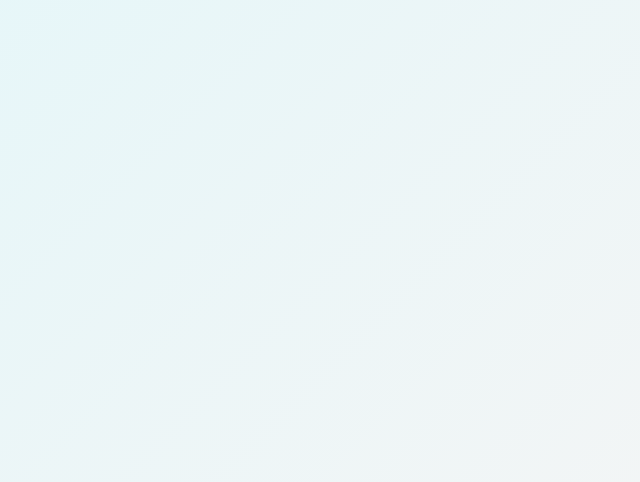
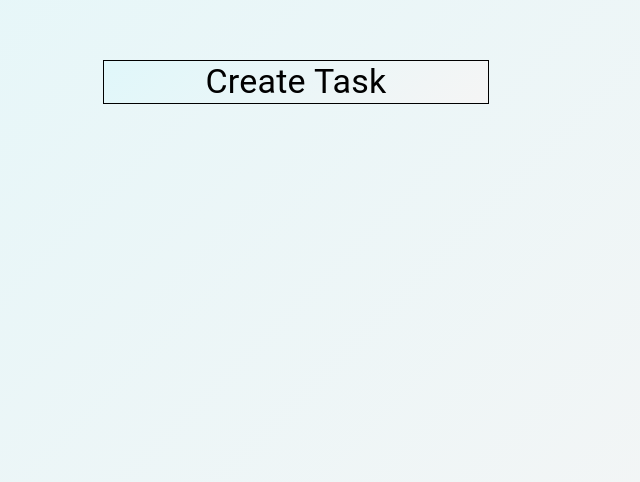
Before and after one commit to rymbowman/Task-Management-App---Frontend, a React (Vite) app in the folder Checkbox-Frontend/: page /dashboard in a window 1280 px wide. Shown: the part 318-800 px from the top of the page, without its empty margins (344-984 px from the left). Built offline with nearby package versions, Linux system fonts and the light colour scheme.

Commit message:
Create container and initial styling for CreateTask component and insert it into Dashboard page

```diff
--- a/Checkbox-Frontend/src/components/CreateTask.jsx
+++ b/Checkbox-Frontend/src/components/CreateTask.jsx
@@ -1,7 +1,22 @@
-import { Box } from "@mui/material";
+import { Box, styled, Typography } from "@mui/material";
+
+const TaskCreationContainer = styled(Box)({
+  display: "flex",
+  flexDirection: "column",
+  alignItems: "center",
+  gap: "20px",
+  width: "30%",
+  justifyContent: "center",
+  background: "linear-gradient(135deg, #e0f7fa 0%, #f5f5f5 100%)",
+  border: "1px solid black",
+});
 
 const CreateTask = () => {
-  return <Box></Box>;
+  return (
+    <TaskCreationContainer>
+      <Typography variant="h4">Create Task</Typography>
+    </TaskCreationContainer>
+  );
 };
 
 export default CreateTask;
--- a/Checkbox-Frontend/src/pages/Dashboard.jsx
+++ b/Checkbox-Frontend/src/pages/Dashboard.jsx
@@ -1,4 +1,5 @@
 import { Box, styled } from "@mui/material";
+import CreateTask from "../components/CreateTask";
 
 const DashboardContainer = styled(Box)({
   display: "flex",
@@ -10,7 +11,11 @@ const DashboardContainer = styled(Box)({
 });
 
 const Dashboard = () => {
-  return <DashboardContainer></DashboardContainer>;
+  return (
+    <DashboardContainer>
+      <CreateTask />
+    </DashboardContainer>
+  );
 };
 
 export default Dashboard;
```
